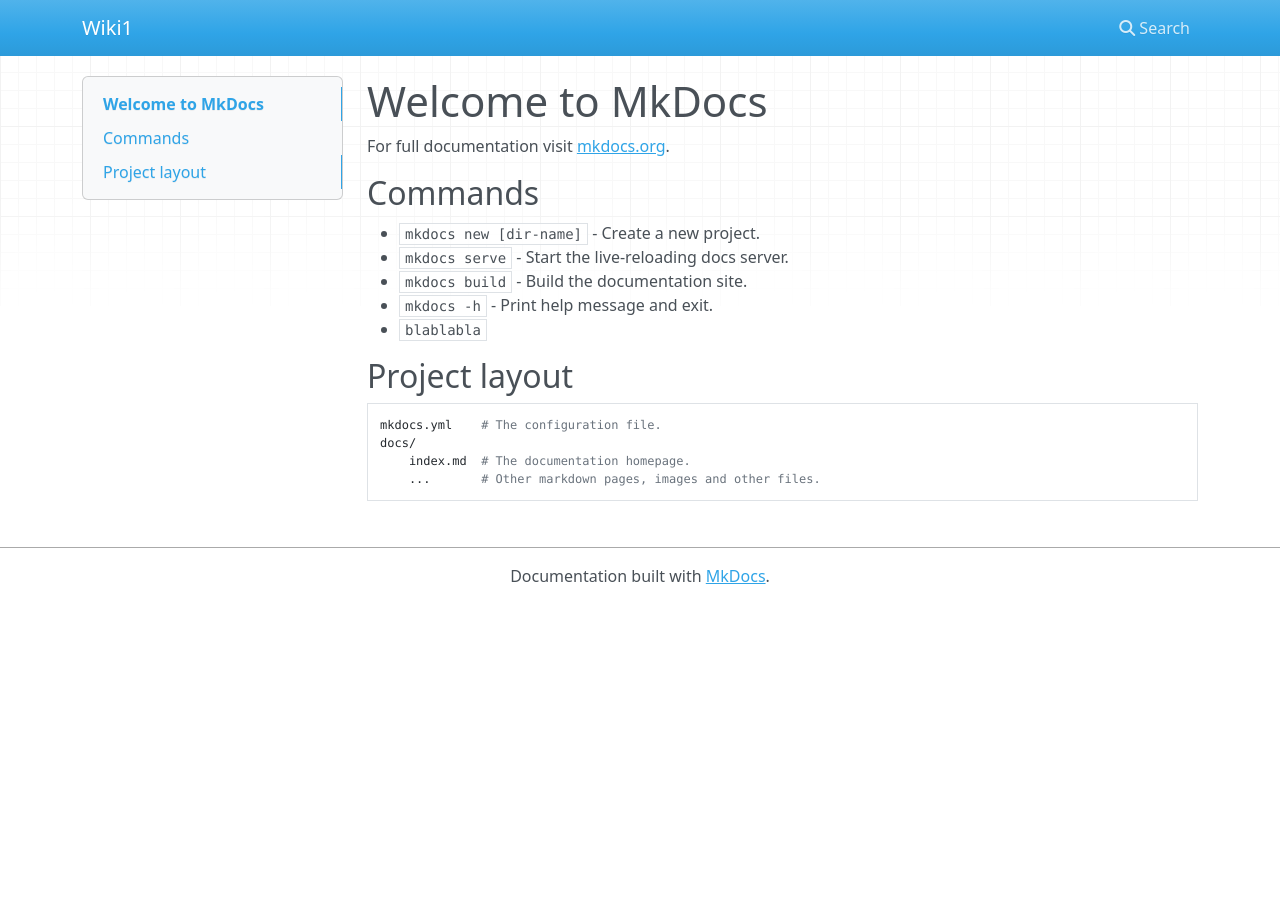
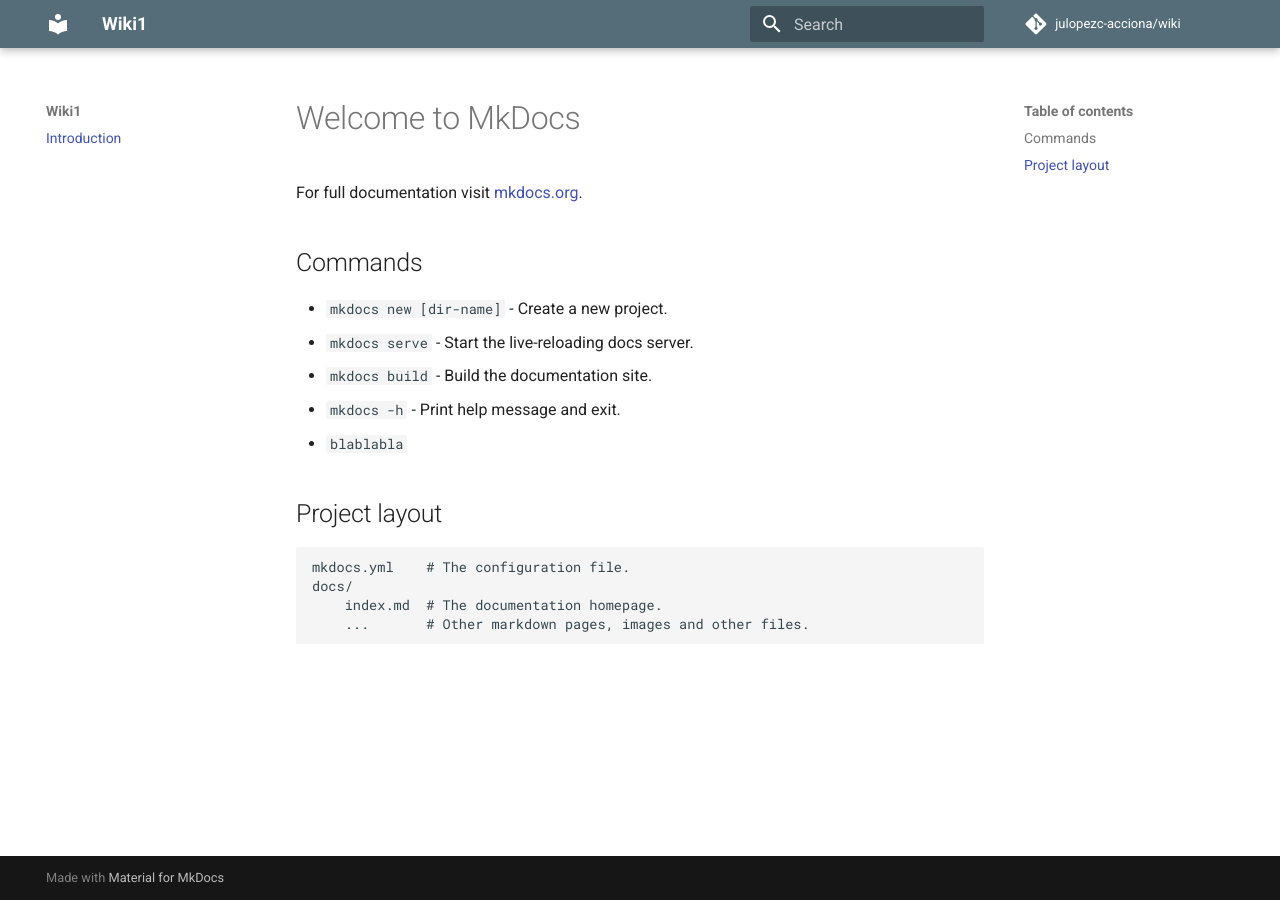
Before and after one commit to vatojavier/wiki, an MkDocs documentation site: the page built from docs/index.md, in a window 1280 px wide. Built offline with MkDocs 1.6.1 and Material for MkDocs 9.7.7, drawn with Linux system fonts in a browser that asks for light colours; nearby versions of some CDN libraries.

Commit message:
CCCCCCCCCCCCCCCCC

```diff
--- a/mkdocs.yml
+++ b/mkdocs.yml
@@ -1,14 +1,14 @@
 site_name: Wiki1
 site_author: Wiki2
-# site_url: https://julopezc-acciona.github.io/wiki
+site_url: https://julopezc-acciona.github.io/wiki
 nav:
   - Introduction: 'index.md'
 
-# theme:
-#   name: material
-#   palette:
-#     primary: 'blue grey'
-#     accent: 'light blue'
+theme:
+  name: material
+  palette:
+    primary: 'blue grey'
+    accent: 'light blue'
 
 repo_name: julopezc-acciona/wiki
-# repo_url: https://julopezc-acciona.github.io/wiki
+repo_url: https://julopezc-acciona.github.io/wiki
```
Also changed, not shown: 1 other file.
